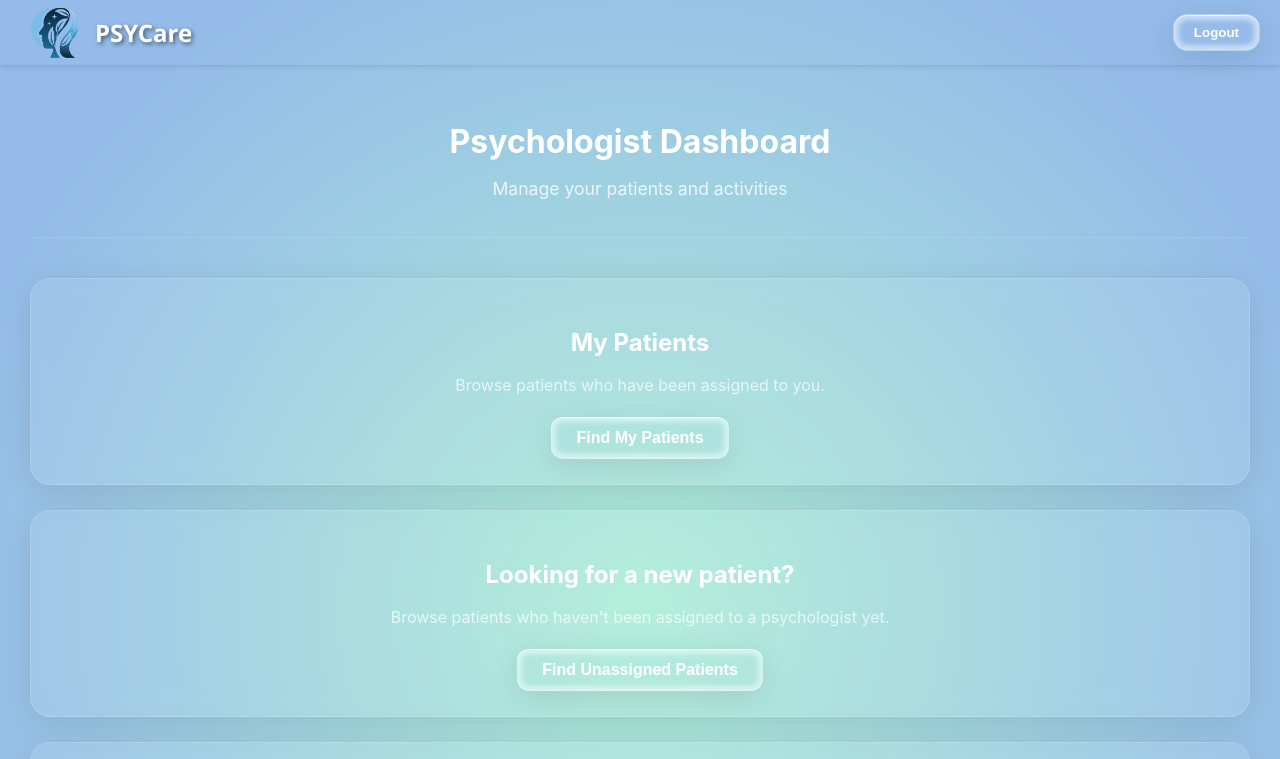
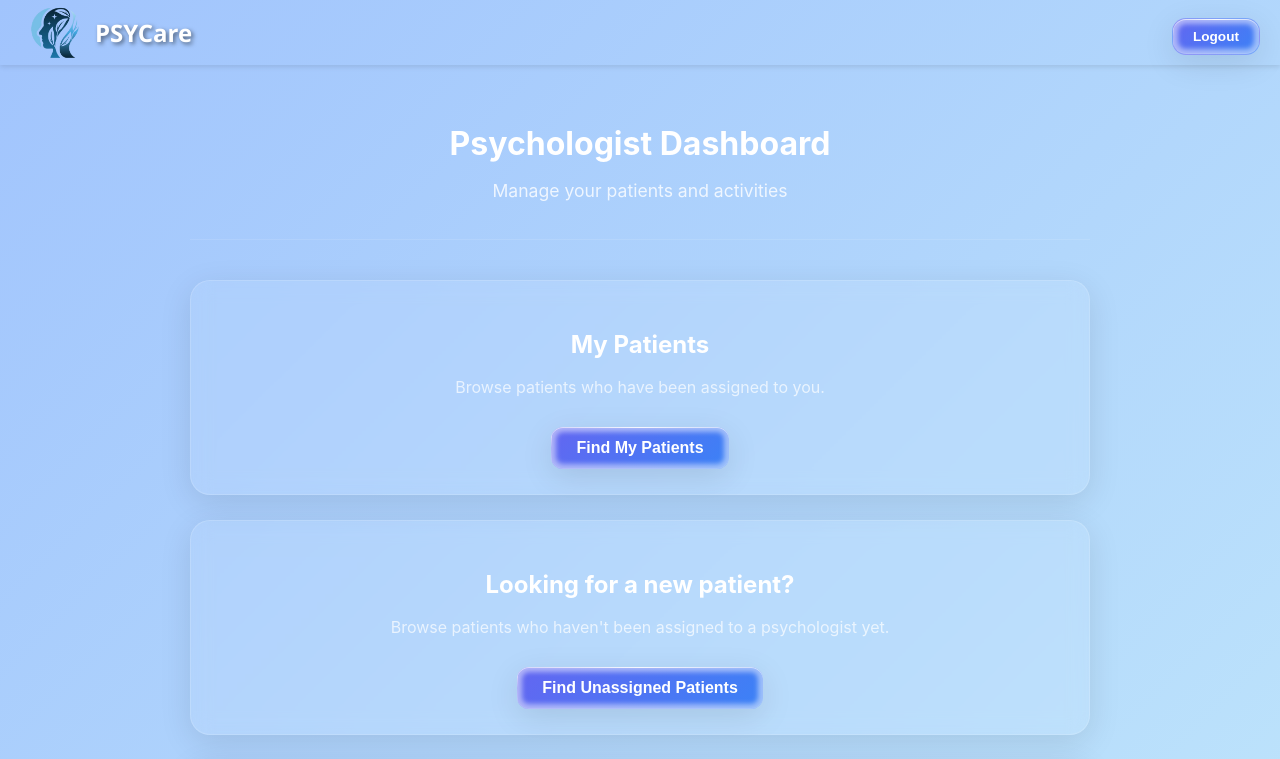
Before and after one commit to andraalexe11/PSYCare-FE, a React (Create React App) app: page /psych-dashboard in a window 1280 px wide. Shown: the top 759 px of the page. Built offline with nearby package versions, Linux system fonts and the light colour scheme.

Commit message:
made patient dashboard pretty

```diff
--- a/src/pages/PatientDashboard.jsx
+++ b/src/pages/PatientDashboard.jsx
@@ -9,6 +9,7 @@ import {
   getTodayMood,
 } from "../services/api";
 import Header from "../components/Header";
+import "../styles/patient-dashboard.css";
 
 const PatientDashboard = () => {
   const [journals, setJournals] = useState([]);
@@ -98,7 +99,7 @@ const PatientDashboard = () => {
     <div>
       <Header />
       <div className="dashboard-container">
-        <h2>Patient Dashboard</h2>
+        <h2 className="page-title">Patient Dashboard</h2>
 
         {/* Mood Check-in */}
         <div className="card">
@@ -153,9 +154,11 @@ const PatientDashboard = () => {
               <div key={j.id} className="journal-item">
                 <h4>{j.title}</h4>
                 <p>{j.text}</p>
-                <button onClick={() => handleEdit(j)}>Edit</button>
-                <button onClick={() => handleDelete(j.id)}>Delete</button>
-                <button onClick={() => handleShare(j.id)}>Share</button>
+                <div className="journal-actions">
+                  <button onClick={() => handleEdit(j)}>Edit</button>
+                  <button onClick={() => handleDelete(j.id)}>Delete</button>
+                  <button onClick={() => handleShare(j.id)}>Share</button>
+                </div>
               </div>
             ))
           ) : (
--- /dev/null
+++ b/src/styles/patient-dashboard.css
@@ -0,0 +1,122 @@
+/* Page background */
+body {
+  font-family: "Inter", system-ui, sans-serif;
+  background: linear-gradient(135deg, #a1c4fd, #c2e9fb);
+  min-height: 100vh;
+}
+
+/* Main container */
+.dashboard-container {
+  max-width: 900px;
+  margin: 0 auto;
+  padding: 2rem 1rem 4rem;
+}
+
+/* Title */
+.page-title {
+  text-align: center;
+  font-size: 2.2rem;
+  margin-bottom: 2rem;
+  color: #1f2937;
+}
+
+/* Glass cards */
+.card {
+  background: rgba(255, 255, 255, 0.35);
+  backdrop-filter: blur(12px);
+  border-radius: 16px;
+  padding: 1.5rem;
+  margin-bottom: 1.5rem;
+  box-shadow: 0 10px 25px rgba(0, 0, 0, 0.08);
+}
+
+/* Card headers */
+.card h3 {
+  margin-bottom: 1rem;
+  color: #111827;
+}
+
+/* Inputs */
+.card input,
+.card textarea {
+  width: 100%;
+  padding: 0.7rem 0.8rem;
+  margin-bottom: 0.8rem;
+  border-radius: 10px;
+  border: 1px solid rgba(0, 0, 0, 0.1);
+  outline: none;
+  font-size: 0.95rem;
+}
+
+.card textarea {
+  min-height: 100px;
+  resize: vertical;
+}
+
+/* Mood slider */
+input[type="range"] {
+  width: 100%;
+  margin: 0.5rem 0;
+}
+
+.mood-label {
+  display: inline-block;
+  margin-top: 0.3rem;
+  font-weight: 500;
+}
+
+/* Buttons */
+button {
+  border: none;
+  border-radius: 10px;
+  padding: 0.45rem 0.9rem;
+  cursor: pointer;
+  font-size: 0.85rem;
+  transition: all 0.2s ease;
+}
+
+button:hover {
+  transform: translateY(-1px);
+}
+
+/* Primary glass button */
+.glass-btn {
+  background: linear-gradient(135deg, #6366f1, #3b82f6);
+  color: white;
+  margin-top: 0.5rem;
+}
+
+.glass-btn:hover {
+  opacity: 0.9;
+}
+
+/* Journal items */
+.journal-item {
+  background: rgba(255, 255, 255, 0.55);
+  border-radius: 14px;
+  padding: 1rem;
+  margin-bottom: 1rem;
+}
+
+.journal-item h4 {
+  margin-bottom: 0.3rem;
+}
+
+.journal-item p {
+  margin-bottom: 0.7rem;
+  color: #374151;
+}
+
+/* Journal action buttons */
+.journal-actions {
+  display: flex;
+  gap: 0.5rem;
+}
+
+.journal-actions button {
+  background: rgba(0, 0, 0, 0.05);
+}
+
+.journal-actions button:hover {
+  background: rgba(0, 0, 0, 0.1);
+}
```
